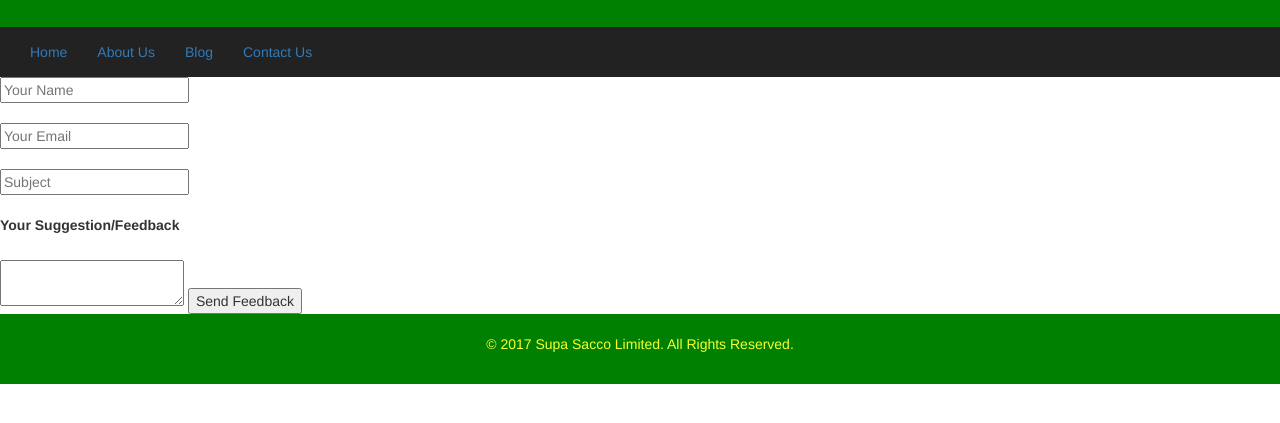
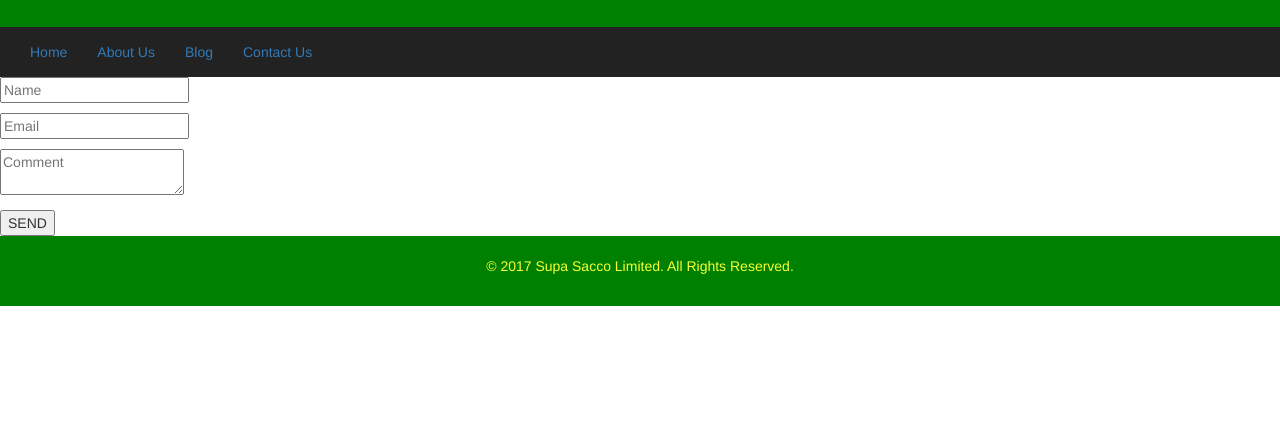
Before and after one commit to liciolentimo/supasacco, a plain HTML site: page contact.html in a window 1280 px wide. Shown: the part 83-506 px from the top of the page. Drawn offline with nearby package versions, Linux system fonts and the light colour scheme.

Commit message:
Update contact.html
Contact form

```diff
--- a/contact.html
+++ b/contact.html
@@ -21,24 +21,29 @@ rel="stylesheet" />
                     </ul>
                  </nav>
 
-       <form action="#" id="form" method="post" name="feedbackform">
-			<input name="fname" placeholder="Your Name" type="text" value="">
-            <br>
-            <br>
-			<input name="femail" placeholder="Your Email" type="email" value="">
-            <br>
-            <br>
-			<input name="sub" placeholder="Subject" type="text" value="">
-               <br>
-            <br>
-			<label>Your Suggestion/Feedback</label>
-               <br>
-            <br>
-			<textarea name="msg" placeholder="Type your text here...">
+     		  <div id="form-main">
+						  <div id="form-div">
+							<form class="form" id="form1">
 
-			</textarea>
-			<input id="send" name="submit" type="submit" value="Send Feedback">
-			</form>
+							  <p class="name">
+								<input name="name" type="text" class="validate[required,custom[onlyLetter],length[0,100]] feedback-input" placeholder="Name" id="name" />
+							  </p>
+
+							  <p class="email">
+								<input name="email" type="text" class="validate[required,custom[email]] feedback-input" id="email" placeholder="Email" />
+							  </p>
+
+							  <p class="text">
+								<textarea name="text" class="validate[required,length[6,300]] feedback-input" id="comment" placeholder="Comment"></textarea>
+							  </p>
+
+
+							  <div class="submit">
+								<input type="submit" value="SEND" id="button-green"/>
+								<div class="ease"></div>
+							  </div>
+							</form>
+						  </div>
                         <footer class="container-fluid">
 
                             &copy; 2017 Supa Sacco Limited. All Rights Reserved.
```
